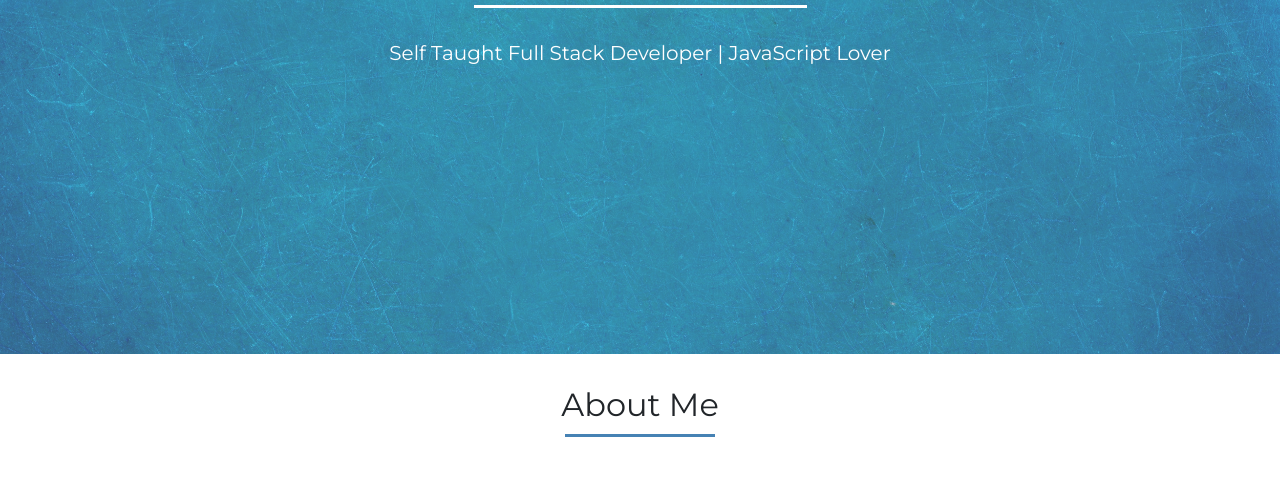
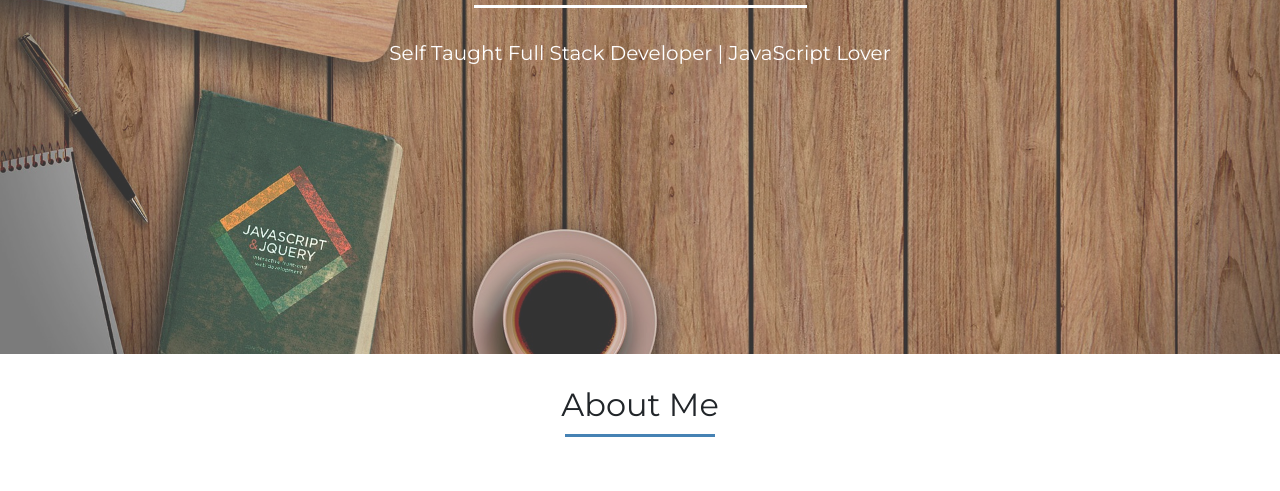
Before and after one commit to JamesHattersley83/Portfolio-old, a website: page index.html in a window 1280 px wide. Shown: the part 329-820 px from the top of the page. Drawn offline with nearby package versions, Linux system fonts and the light colour scheme.

Commit message:
changed cover image

```diff
--- a/src/scss/style.scss
+++ b/src/scss/style.scss
@@ -25,7 +25,7 @@ li {
   height: 100%;
   background-size: cover;
   opacity: 0.8;
-  background: url('../img/background.jpg');
+  background: url('../img/cover.jpg');
   background-position: center;
   background-repeat: no-repeat;
   background-size: cover;
```
Also changed, not shown: src/css/style.css, src/img/cover.jpg (added).
